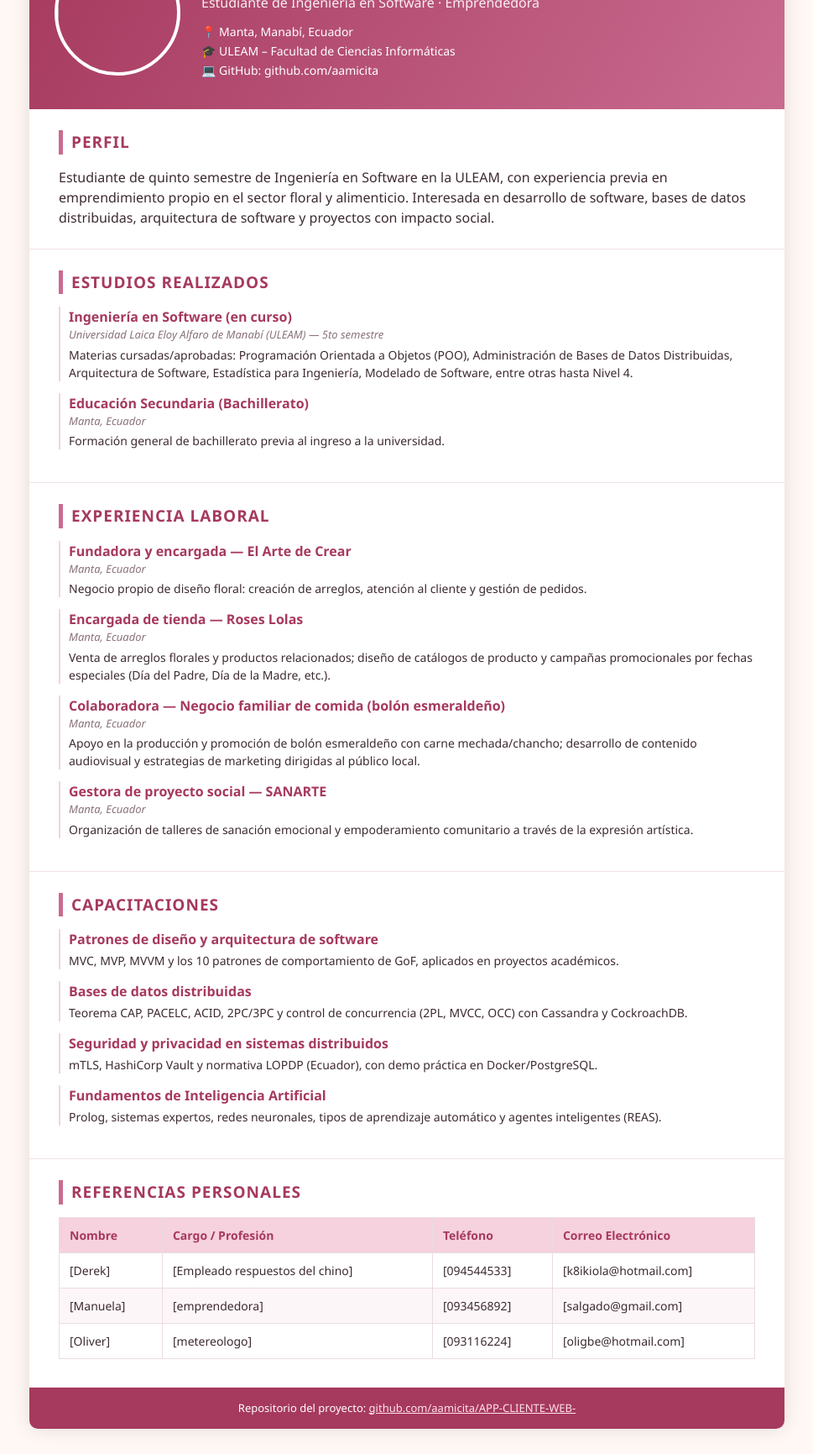
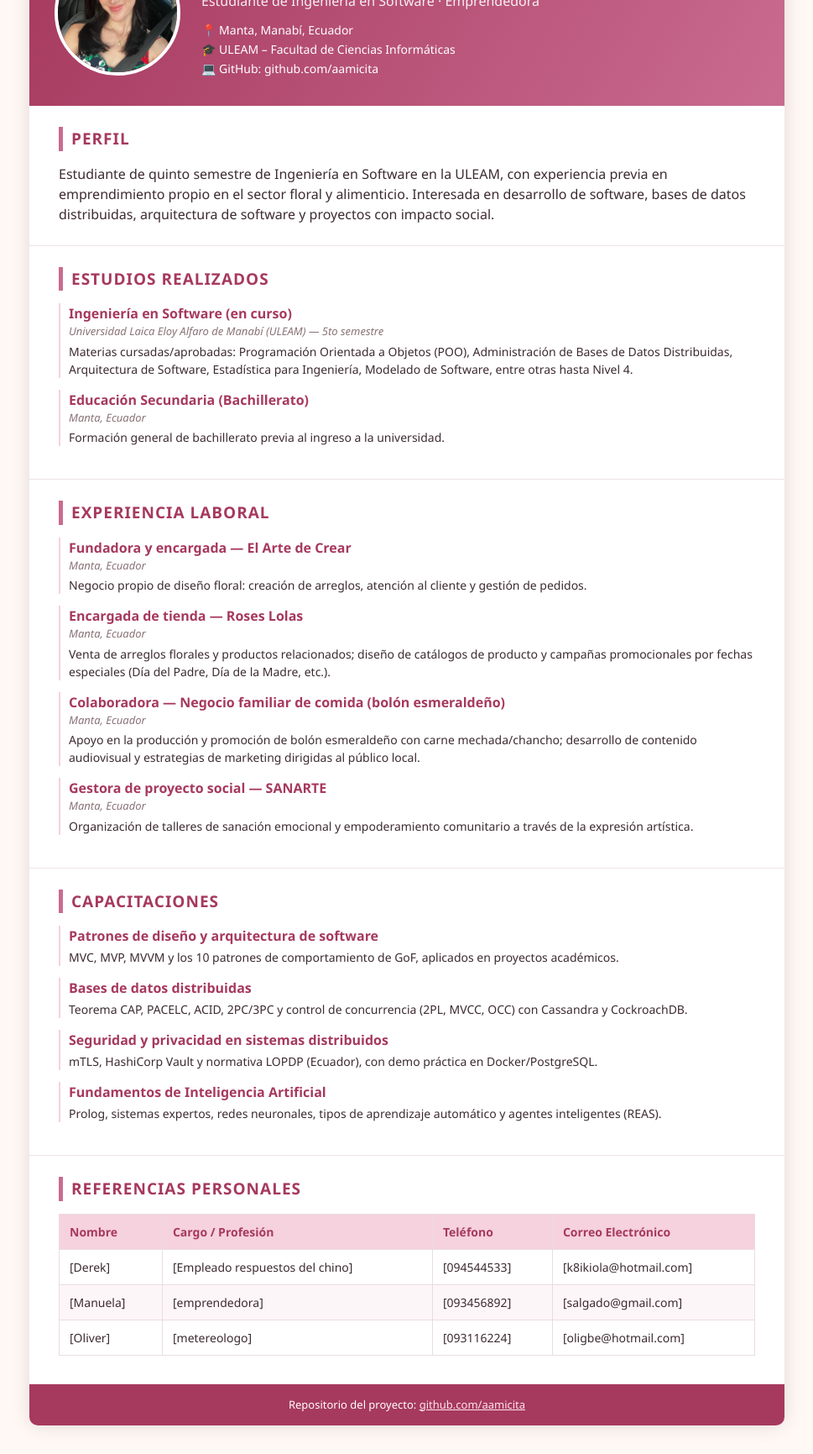
Before and after one commit to aamicita/APP-CLIENTE-WEB-, a plain HTML site: page index.html in a window 1280 px wide. Shown: the part 120-1851 px from the top of the page at 84% size, without its empty margins (155-1124 px from the left). Drawn offline with Linux system fonts and the light colour scheme.

Commit message:
Agrego foto real

```diff
--- a/index.html
+++ b/index.html
@@ -17,7 +17,7 @@
            El archivo de la imagen debe estar dentro de la carpeta img/.
            Reemplaza "foto-perfil.svg" por el nombre real de tu foto,
            por ejemplo: img/foto-perfil.jpg  o  img/foto-perfil.png -->
-      <img src="C:\Users\Mathh\Downloads\img\image.png">
+       <img src="img/FotoP.png" alt="Foto personal">
     </div>
     <div id="info-personal">
       <h1>Ami</h1>
@@ -150,7 +150,7 @@
   </div>
 
   <div id="pie-pagina">
-     Repositorio del proyecto: <a href="https://github.com/aamicita/APP-CLIENTE-WEB-">github.com/aamicita/APP-CLIENTE-WEB-</a>
+    Repositorio del proyecto: <a href="https://github.com/aamicita">github.com/aamicita</a>
   </div>
 
 </div>
```
Also changed, not shown: img/FotoP.png (added).
